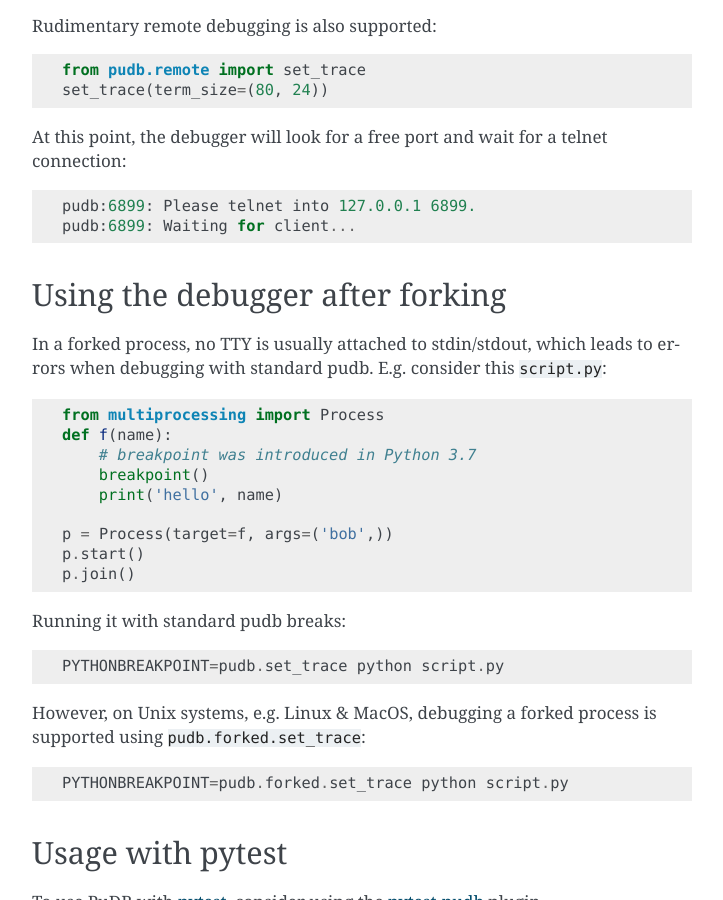
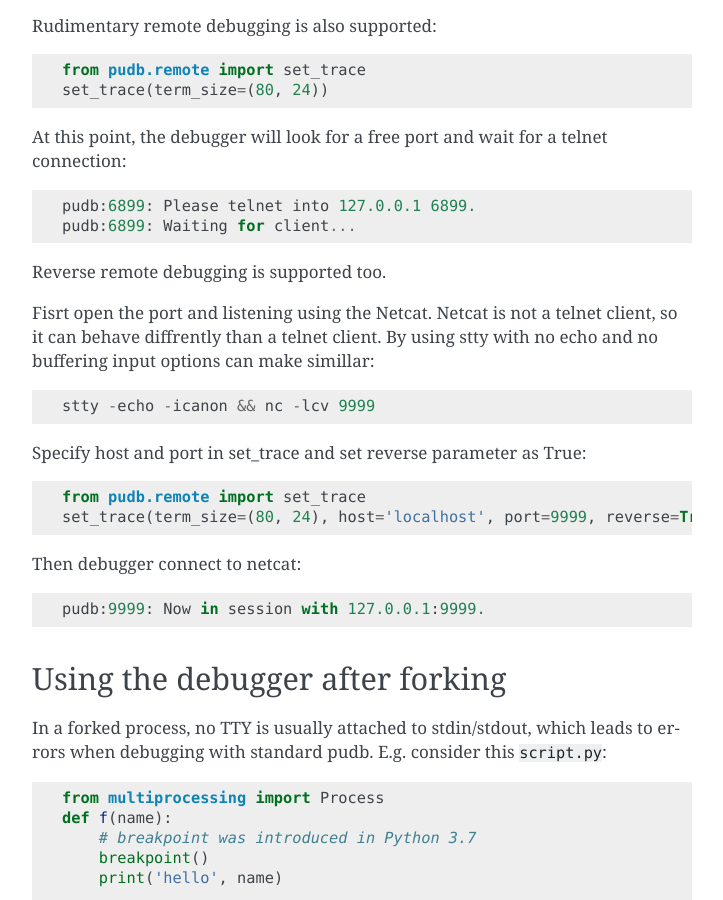
Before and after one commit to inducer/pudb, a Sphinx documentation site: the page built from doc/starting.rst, in a window 1280 px wide and 900 px high, scrolled down 1856 px. Shown: the whole window, without its empty margins (388-1111 px from the left). Built offline with Sphinx 7.4.7, drawn with Linux system fonts in a browser that asks for light colours.

Commit message:
doc: add description about reverse remote debugging

```diff
--- a/doc/starting.rst
+++ b/doc/starting.rst
@@ -89,6 +89,24 @@
     pudb:6899: Please telnet into 127.0.0.1 6899.
     pudb:6899: Waiting for client...
 
+Reverse remote debugging is supported too.
+
+Fisrt open the port and listening using the Netcat. Netcat is not a
+telnet client, so it can behave diffrently than a telnet client.
+By using stty with no echo and no buffering input options can make simillar::
+
+    stty -echo -icanon && nc -lcv 9999
+
+Specify host and port in set_trace and set reverse parameter as True::
+
+    from pudb.remote import set_trace
+    set_trace(term_size=(80, 24), host='localhost', port=9999, reverse=True)
+
+Then debugger connect to netcat::
+
+    pudb:9999: Now in session with 127.0.0.1:9999.
+
+
 Using the debugger after forking
 ^^^^^^^^^^^^^^^^^^^^^^^^^^^^^^^^
 
```
